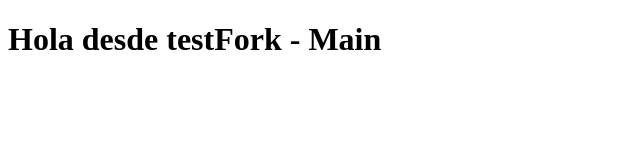
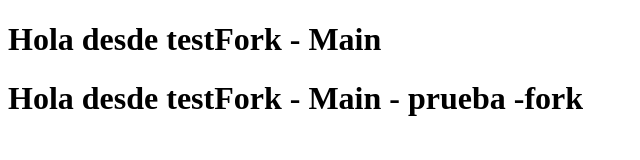
Before and after one commit to porpurx/testFork, a plain HTML site: page index.html in a window 1280 px wide. Shown: the whole page, without its empty margins (0-640 px from the left). Drawn offline with Linux system fonts and the light colour scheme.

Commit message:
Update index.html

```diff
--- a/index.html
+++ b/index.html
@@ -8,5 +8,6 @@
 </head>
 <body>
   <H1>Hola desde testFork - Main</H1>
+    <H1>Hola desde testFork - Main - prueba -fork</H1>
 </body>
 </html>
```
